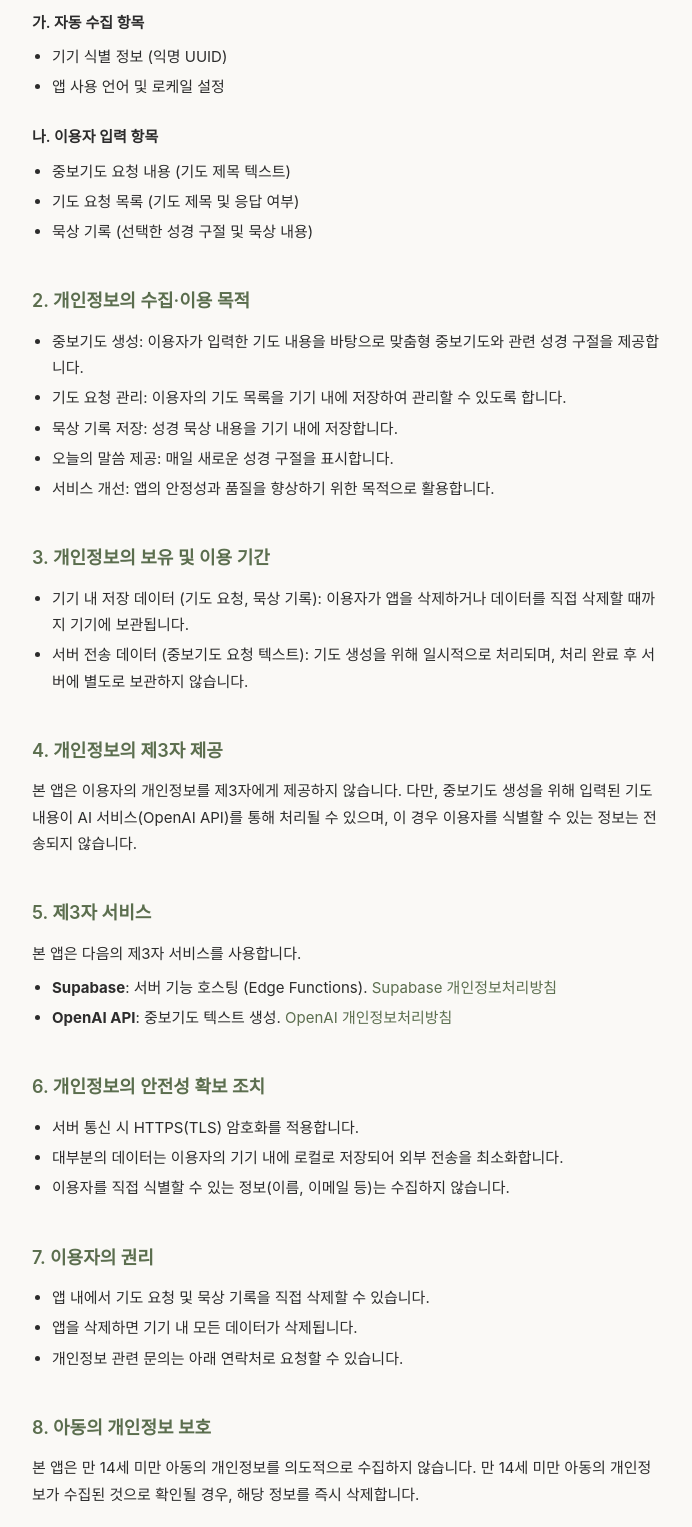
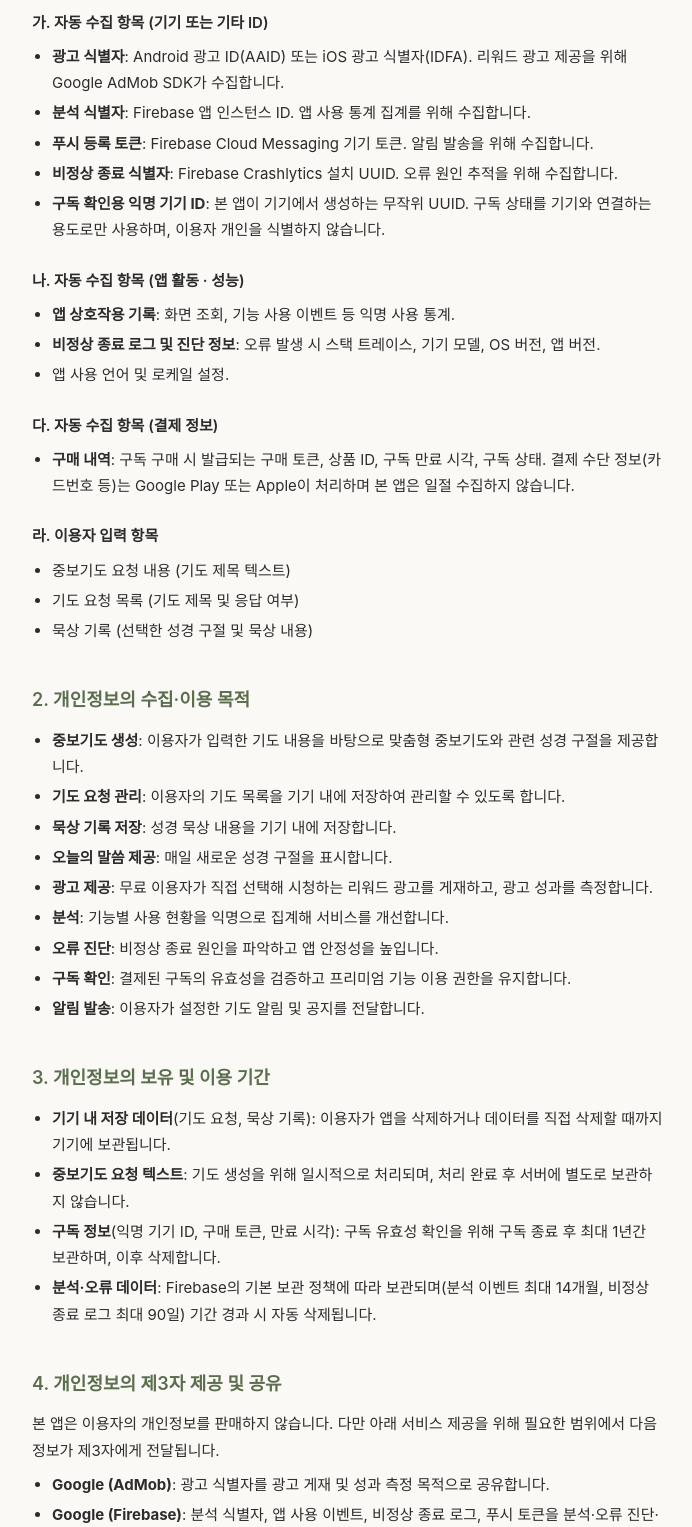
Before and after one commit to Claypark/selah-pages, a plain HTML site: page privacy-policy.html in a window 1280 px wide. Shown: the part 460-1987 px from the top of the page, without its empty margins (292-984 px from the left). Drawn offline with Linux system fonts and the light colour scheme.

Commit message:
docs: 개인정보처리방침 갱신 — 광고·분석·푸시·구독 데이터 수집 명시
Play 데이터 보안 양식(기기 또는 기타 ID 미선언) 거부 대응. 실제 수집 항목과
방침을 일치시킨다: AdMob 광고 ID, Firebase 분석/크래시/푸시 식별자, 구독
구매 토큰. 제3자 공유 대상과 보유 기간, 광고 ID 옵트아웃 안내를 추가했다.

```diff
--- a/privacy-policy.html
+++ b/privacy-policy.html
@@ -101,7 +101,7 @@
   <header>
     <h1>개인정보처리방침</h1>
     <p>Amen — Prayer Companion</p>
-    <span class="effective-date">시행일: 2026년 3월 10일</span>
+    <span class="effective-date">시행일: 2026년 8월 3일</span>
   </header>
 
   <main>
@@ -114,13 +114,29 @@
     <h2>1. 수집하는 개인정보 항목</h2>
     <p>본 앱은 서비스 제공을 위해 다음의 정보를 수집·이용할 수 있습니다.</p>
 
-    <h3>가. 자동 수집 항목</h3>
+    <h3>가. 자동 수집 항목 (기기 또는 기타 ID)</h3>
     <ul>
-      <li>기기 식별 정보 (익명 UUID)</li>
-      <li>앱 사용 언어 및 로케일 설정</li>
+      <li><strong>광고 식별자</strong>: Android 광고 ID(AAID) 또는 iOS 광고 식별자(IDFA). 리워드 광고 제공을 위해 Google AdMob SDK가 수집합니다.</li>
+      <li><strong>분석 식별자</strong>: Firebase 앱 인스턴스 ID. 앱 사용 통계 집계를 위해 수집합니다.</li>
+      <li><strong>푸시 등록 토큰</strong>: Firebase Cloud Messaging 기기 토큰. 알림 발송을 위해 수집합니다.</li>
+      <li><strong>비정상 종료 식별자</strong>: Firebase Crashlytics 설치 UUID. 오류 원인 추적을 위해 수집합니다.</li>
+      <li><strong>구독 확인용 익명 기기 ID</strong>: 본 앱이 기기에서 생성하는 무작위 UUID. 구독 상태를 기기와 연결하는 용도로만 사용하며, 이용자 개인을 식별하지 않습니다.</li>
     </ul>
 
-    <h3>나. 이용자 입력 항목</h3>
+    <h3>나. 자동 수집 항목 (앱 활동 · 성능)</h3>
+    <ul>
+      <li><strong>앱 상호작용 기록</strong>: 화면 조회, 기능 사용 이벤트 등 익명 사용 통계.</li>
+      <li><strong>비정상 종료 로그 및 진단 정보</strong>: 오류 발생 시 스택 트레이스, 기기 모델, OS 버전, 앱 버전.</li>
+      <li>앱 사용 언어 및 로케일 설정.</li>
+    </ul>
+
+    <h3>다. 자동 수집 항목 (결제 정보)</h3>
+    <ul>
+      <li><strong>구매 내역</strong>: 구독 구매 시 발급되는 구매 토큰, 상품 ID, 구독 만료 시각, 구독 상태.
+        결제 수단 정보(카드번호 등)는 Google Play 또는 Apple이 처리하며 본 앱은 일절 수집하지 않습니다.</li>
+    </ul>
+
+    <h3>라. 이용자 입력 항목</h3>
     <ul>
       <li>중보기도 요청 내용 (기도 제목 텍스트)</li>
       <li>기도 요청 목록 (기도 제목 및 응답 여부)</li>
@@ -129,29 +145,43 @@
 
     <h2>2. 개인정보의 수집·이용 목적</h2>
     <ul>
-      <li>중보기도 생성: 이용자가 입력한 기도 내용을 바탕으로 맞춤형 중보기도와 관련 성경 구절을 제공합니다.</li>
-      <li>기도 요청 관리: 이용자의 기도 목록을 기기 내에 저장하여 관리할 수 있도록 합니다.</li>
-      <li>묵상 기록 저장: 성경 묵상 내용을 기기 내에 저장합니다.</li>
-      <li>오늘의 말씀 제공: 매일 새로운 성경 구절을 표시합니다.</li>
-      <li>서비스 개선: 앱의 안정성과 품질을 향상하기 위한 목적으로 활용합니다.</li>
+      <li><strong>중보기도 생성</strong>: 이용자가 입력한 기도 내용을 바탕으로 맞춤형 중보기도와 관련 성경 구절을 제공합니다.</li>
+      <li><strong>기도 요청 관리</strong>: 이용자의 기도 목록을 기기 내에 저장하여 관리할 수 있도록 합니다.</li>
+      <li><strong>묵상 기록 저장</strong>: 성경 묵상 내용을 기기 내에 저장합니다.</li>
+      <li><strong>오늘의 말씀 제공</strong>: 매일 새로운 성경 구절을 표시합니다.</li>
+      <li><strong>광고 제공</strong>: 무료 이용자가 직접 선택해 시청하는 리워드 광고를 게재하고, 광고 성과를 측정합니다.</li>
+      <li><strong>분석</strong>: 기능별 사용 현황을 익명으로 집계해 서비스를 개선합니다.</li>
+      <li><strong>오류 진단</strong>: 비정상 종료 원인을 파악하고 앱 안정성을 높입니다.</li>
+      <li><strong>구독 확인</strong>: 결제된 구독의 유효성을 검증하고 프리미엄 기능 이용 권한을 유지합니다.</li>
+      <li><strong>알림 발송</strong>: 이용자가 설정한 기도 알림 및 공지를 전달합니다.</li>
     </ul>
 
     <h2>3. 개인정보의 보유 및 이용 기간</h2>
     <ul>
-      <li>기기 내 저장 데이터 (기도 요청, 묵상 기록): 이용자가 앱을 삭제하거나 데이터를 직접 삭제할 때까지 기기에 보관됩니다.</li>
-      <li>서버 전송 데이터 (중보기도 요청 텍스트): 기도 생성을 위해 일시적으로 처리되며, 처리 완료 후 서버에 별도로 보관하지 않습니다.</li>
+      <li><strong>기기 내 저장 데이터</strong>(기도 요청, 묵상 기록): 이용자가 앱을 삭제하거나 데이터를 직접 삭제할 때까지 기기에 보관됩니다.</li>
+      <li><strong>중보기도 요청 텍스트</strong>: 기도 생성을 위해 일시적으로 처리되며, 처리 완료 후 서버에 별도로 보관하지 않습니다.</li>
+      <li><strong>구독 정보</strong>(익명 기기 ID, 구매 토큰, 만료 시각): 구독 유효성 확인을 위해 구독 종료 후 최대 1년간 보관하며, 이후 삭제합니다.</li>
+      <li><strong>분석·오류 데이터</strong>: Firebase의 기본 보관 정책에 따라 보관되며(분석 이벤트 최대 14개월, 비정상 종료 로그 최대 90일) 기간 경과 시 자동 삭제됩니다.</li>
     </ul>
 
-    <h2>4. 개인정보의 제3자 제공</h2>
+    <h2>4. 개인정보의 제3자 제공 및 공유</h2>
     <p>
-      본 앱은 이용자의 개인정보를 제3자에게 제공하지 않습니다.
-      다만, 중보기도 생성을 위해 입력된 기도 내용이 AI 서비스(OpenAI API)를 통해 처리될 수 있으며,
-      이 경우 이용자를 식별할 수 있는 정보는 전송되지 않습니다.
+      본 앱은 이용자의 개인정보를 판매하지 않습니다. 다만 아래 서비스 제공을 위해 필요한 범위에서
+      다음 정보가 제3자에게 전달됩니다.
     </p>
+    <ul>
+      <li><strong>Google (AdMob)</strong>: 광고 식별자를 광고 게재 및 성과 측정 목적으로 공유합니다.</li>
+      <li><strong>Google (Firebase)</strong>: 분석 식별자, 앱 사용 이벤트, 비정상 종료 로그, 푸시 토큰을 분석·오류 진단·알림 발송 목적으로 처리합니다.</li>
+      <li><strong>Google Play / Apple</strong>: 구독 결제 처리 및 구매 토큰 검증을 수행합니다.</li>
+      <li><strong>OpenAI</strong>: 중보기도 생성을 위해 입력된 기도 내용이 전달되며, 이용자를 식별할 수 있는 정보는 함께 전송되지 않습니다.</li>
+    </ul>
 
     <h2>5. 제3자 서비스</h2>
     <p>본 앱은 다음의 제3자 서비스를 사용합니다.</p>
     <ul>
+      <li><strong>Google AdMob</strong>: 리워드 광고 게재. <a href="https://policies.google.com/privacy" target="_blank">Google 개인정보처리방침</a></li>
+      <li><strong>Firebase (Analytics · Crashlytics · Cloud Messaging)</strong>: 사용 통계, 오류 진단, 푸시 알림. <a href="https://firebase.google.com/support/privacy" target="_blank">Firebase 개인정보 보호 안내</a></li>
+      <li><strong>Google Play 결제 · Apple App Store 결제</strong>: 구독 결제 처리.</li>
       <li><strong>Supabase</strong>: 서버 기능 호스팅 (Edge Functions). <a href="https://supabase.com/privacy" target="_blank">Supabase 개인정보처리방침</a></li>
       <li><strong>OpenAI API</strong>: 중보기도 텍스트 생성. <a href="https://openai.com/policies/privacy-policy" target="_blank">OpenAI 개인정보처리방침</a></li>
     </ul>
@@ -159,15 +189,18 @@
     <h2>6. 개인정보의 안전성 확보 조치</h2>
     <ul>
       <li>서버 통신 시 HTTPS(TLS) 암호화를 적용합니다.</li>
-      <li>대부분의 데이터는 이용자의 기기 내에 로컬로 저장되어 외부 전송을 최소화합니다.</li>
-      <li>이용자를 직접 식별할 수 있는 정보(이름, 이메일 등)는 수집하지 않습니다.</li>
+      <li>기도 요청·묵상 기록 등 이용자가 작성한 내용은 기기 내에 로컬로 저장되어 외부 전송을 최소화합니다.</li>
+      <li>이용자를 직접 식별할 수 있는 정보(이름, 이메일, 계정 등)는 수집하지 않습니다.</li>
     </ul>
 
     <h2>7. 이용자의 권리</h2>
     <ul>
       <li>앱 내에서 기도 요청 및 묵상 기록을 직접 삭제할 수 있습니다.</li>
       <li>앱을 삭제하면 기기 내 모든 데이터가 삭제됩니다.</li>
-      <li>개인정보 관련 문의는 아래 연락처로 요청할 수 있습니다.</li>
+      <li>기기 설정에서 광고 ID를 재설정하거나 맞춤 광고를 해제할 수 있습니다
+        (Android: 설정 &gt; 개인정보 보호 &gt; 광고 / iOS: 설정 &gt; 개인정보 보호 및 보안 &gt; 추적).</li>
+      <li>기기 설정에서 알림 권한을 해제하면 푸시 토큰 수집이 중단됩니다.</li>
+      <li>수집된 구독 정보 및 분석 데이터의 삭제를 원하시면 아래 연락처로 요청할 수 있으며, 확인 후 삭제해 드립니다.</li>
     </ul>
 
     <h2>8. 아동의 개인정보 보호</h2>
```
